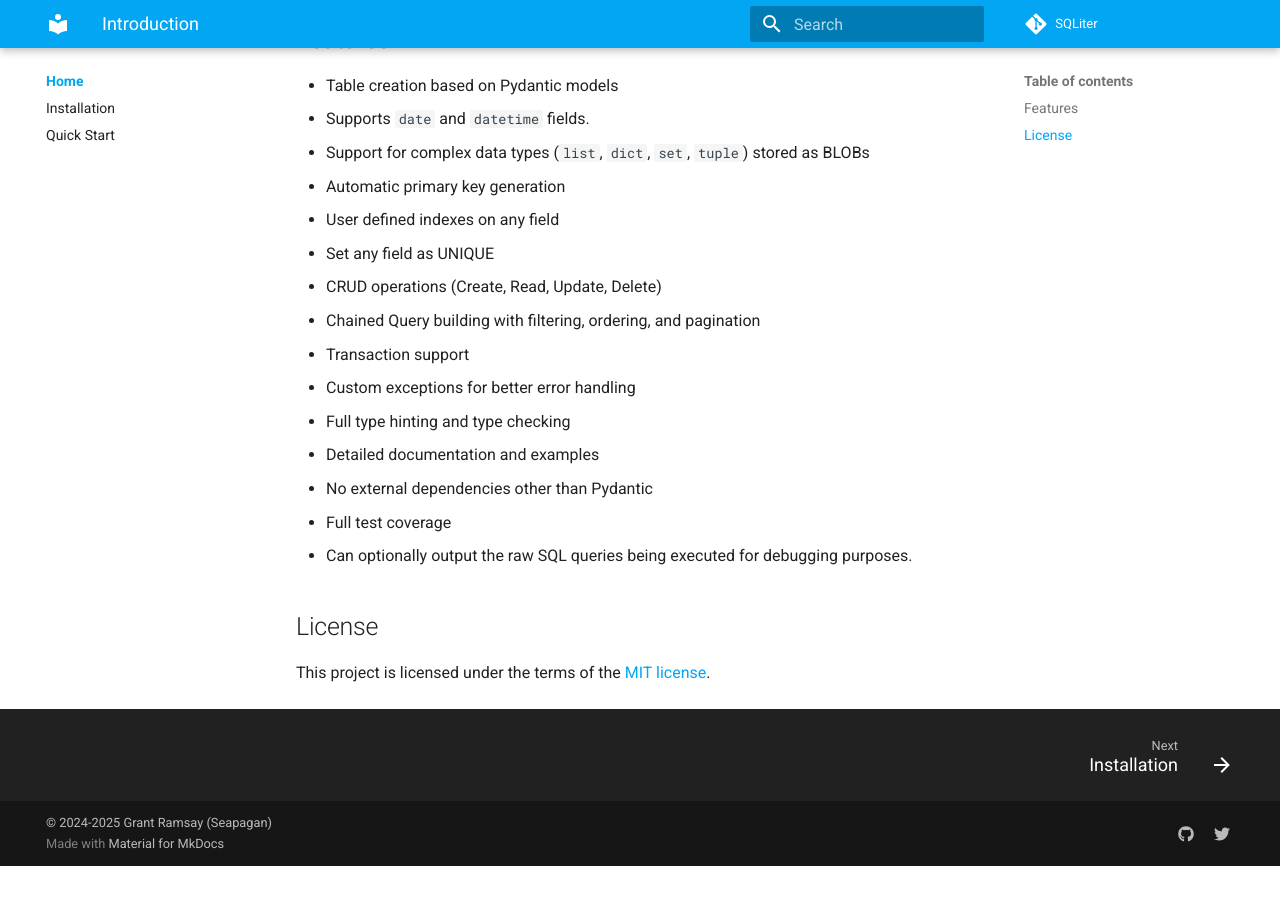
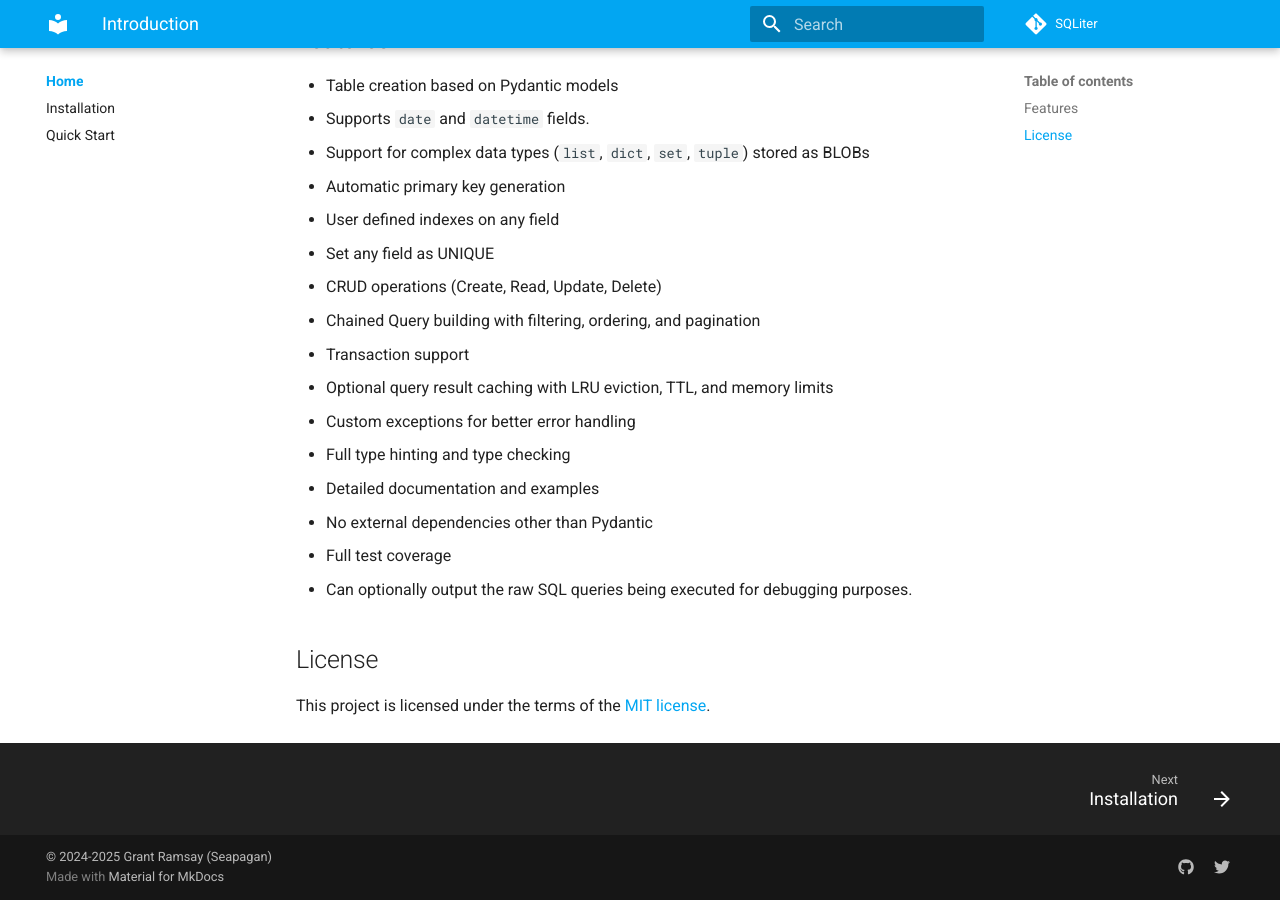
Before and after one commit to seapagan/sqliter-py, an MkDocs documentation site: the page built from docs/index.md, in a window 1280 px wide and 900 px high, scrolled down 704 px. Built offline with MkDocs 1.6.1 and Material for MkDocs 9.7.7, drawn with Linux system fonts in a browser that asks for light colours; plug-ins that fetch from the network failed and are left out; comment, search, counter and statistics services are not loaded; before the commit the page ends 1570 px from its top, so only the background shows below that.

Commit message:
Add caching to features list in README and docs index

```diff
--- a/docs/index.md
+++ b/docs/index.md
@@ -41,6 +41,7 @@ database-like format without needing to learn SQL or use a full ORM.
 - CRUD operations (Create, Read, Update, Delete)
 - Chained Query building with filtering, ordering, and pagination
 - Transaction support
+- Optional query result caching with LRU eviction, TTL, and memory limits
 - Custom exceptions for better error handling
 - Full type hinting and type checking
 - Detailed documentation and examples
```
Also changed, not shown: README.md (+1 -0 lines).
